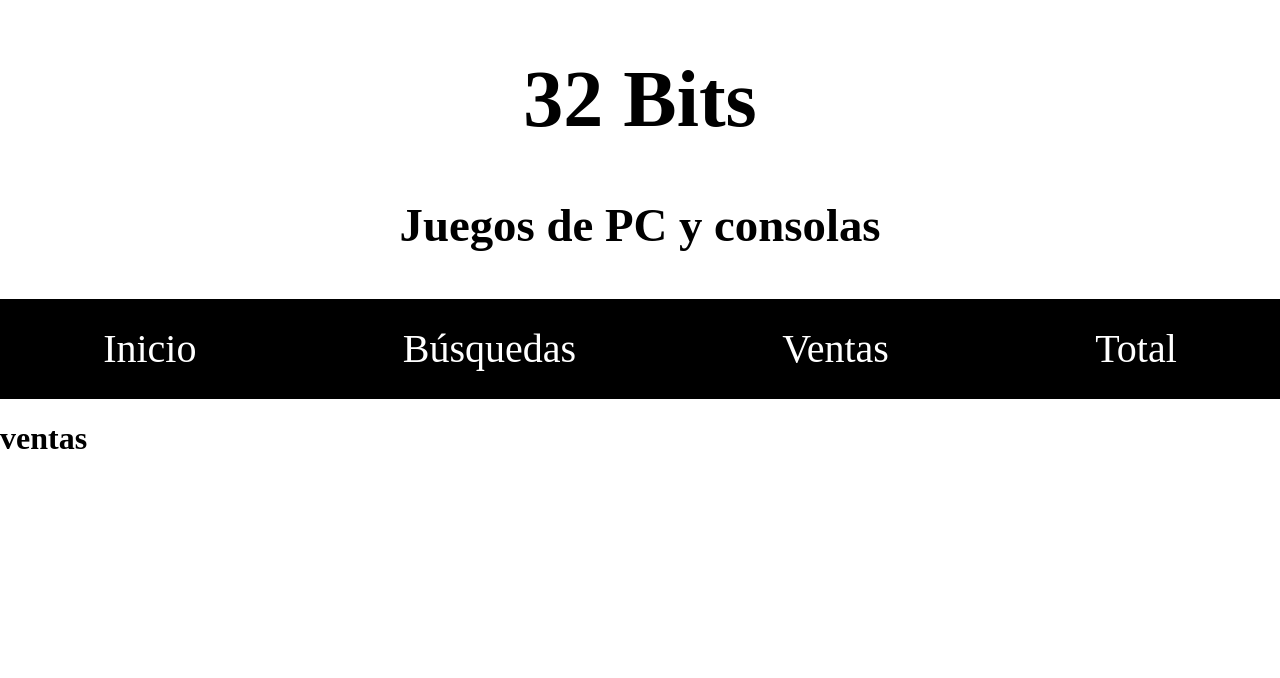
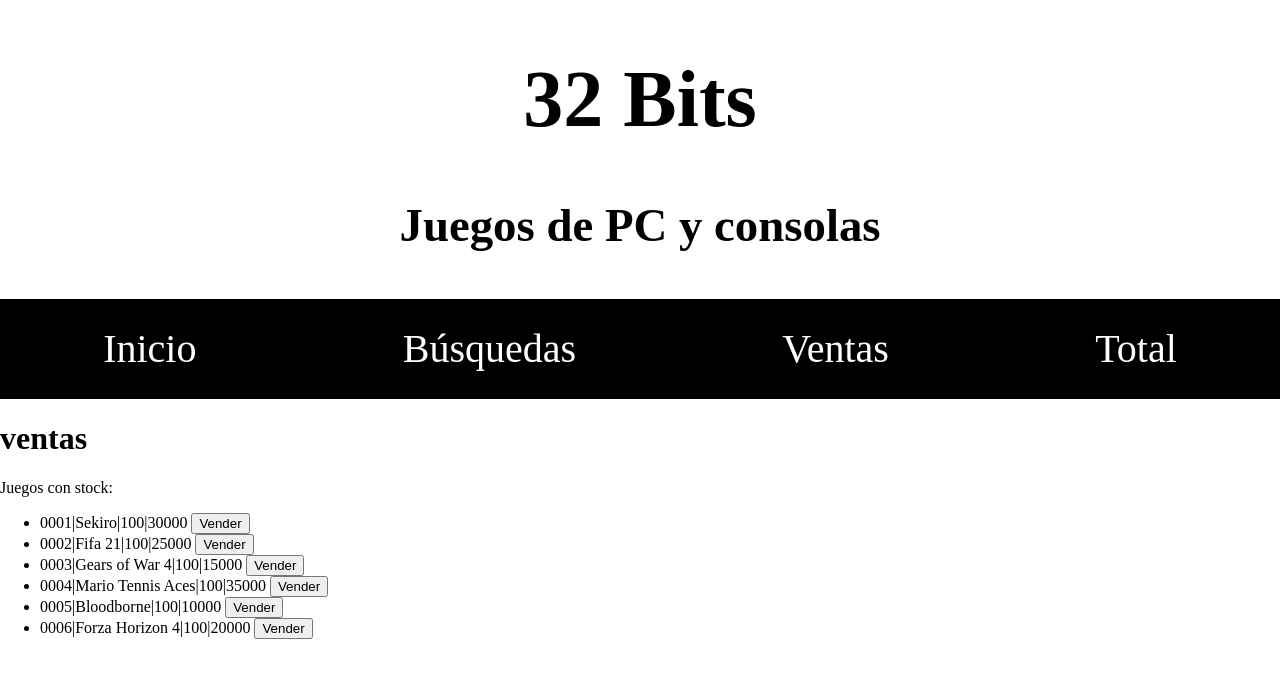
Before and after one commit to Carolina-OH/Tienda-de-juegos-32bits--Parte-I-, a Vue app: page /ventas in a window 1280 px wide. Shown: the top 678 px of the page. Built offline with nearby package versions, Linux system fonts and the light colour scheme.

Commit message:
añadido ventas visualmente, falta hacerlo funcionar y añadido el 404 not found

```diff
--- /dev/null
+++ b/src/components/lista.vue
@@ -0,0 +1,33 @@
+<template>
+    <div>
+    Juegos con stock:
+    <ul>
+    <li v-for="juego in JuegosParaVender" :key="juego.codigo">
+      <div>{{juego.codigo}}|{{juego.nombre}}|{{juego.stock}}|{{juego.precio}} <button>Vender</button></div>
+    </li>
+    </ul>
+    </div>
+</template>
+
+<script>
+export default {
+    name: 'component-name',
+    props: {
+        JuegosParaVender:{
+            type:Array,
+        }
+    },
+    data: function(){
+        return {}
+    },
+    // computed: {},
+    methods: {
+        // -- Metodos
+    },
+    // components: {},
+}
+</script>
+
+<style scoped>
+
+</style>
--- a/src/router.js
+++ b/src/router.js
@@ -4,6 +4,7 @@ const Inicio = () => import('./components/Inicio')
 const busquedas = () => import('./views/busquedas.vue')
 const ventas = () => import('./views/ventas.vue')
 const total = () => import('./views/total.vue')
+const NotFound = () => import('./views/NotFound.vue')
 
 Vue.use(Router)
 
@@ -30,6 +31,11 @@ export default new Router({
             path:'/total',
             name:'total',
             component:total
+        },
+        {
+            path:'/*',
+            name: 'NotFound',
+            component: NotFound
         }
 
     ]
--- a/src/store.js
+++ b/src/store.js
@@ -22,7 +22,7 @@ const store = new Vuex.Store({
       return state.Juegos.filter(juego=>{
         return juego.stock>0
       })
-    }
+    },
   },
   mutations: {},
   actions: {}
--- /dev/null
+++ b/src/views/NotFound.vue
@@ -0,0 +1,27 @@
+<template>
+<div>
+    <h1> La página que busca no está disponible </h1>
+</div>
+</template>
+
+<script>
+export default {
+    name: 'component-name',
+    // props: {},
+    data: function(){
+        return {}
+    },
+    // computed: {},
+    methods: {
+        // -- Metodos
+    },
+    // components: {},
+}
+</script>
+
+<style scoped>
+    h1{
+        text-align:center;
+        margin-top:100px;
+    }
+</style>
--- a/src/views/ventas.vue
+++ b/src/views/ventas.vue
@@ -1,21 +1,29 @@
 <template>
 <div>
     <h1> ventas</h1>
+    <lista :JuegosParaVender="JuegosParaVender"></lista>
 </div>
 </template>
 
 <script>
+import {mapState, mapGetters} from 'vuex';
+import lista from '../components/lista'
 export default {
     name: 'presentación',
     // props: {},
     data: function(){
         return {}
     },
-    // computed: {},
+    computed: {
+        ...mapState(['Juegos']),
+        ...mapGetters(['totalJuegos','JuegosParaVender']),
+    },
     methods: {
         // -- Metodos
     },
-    // components: {},
+     components: {
+         'lista':lista
+     },
 }
 </script>
 
```
